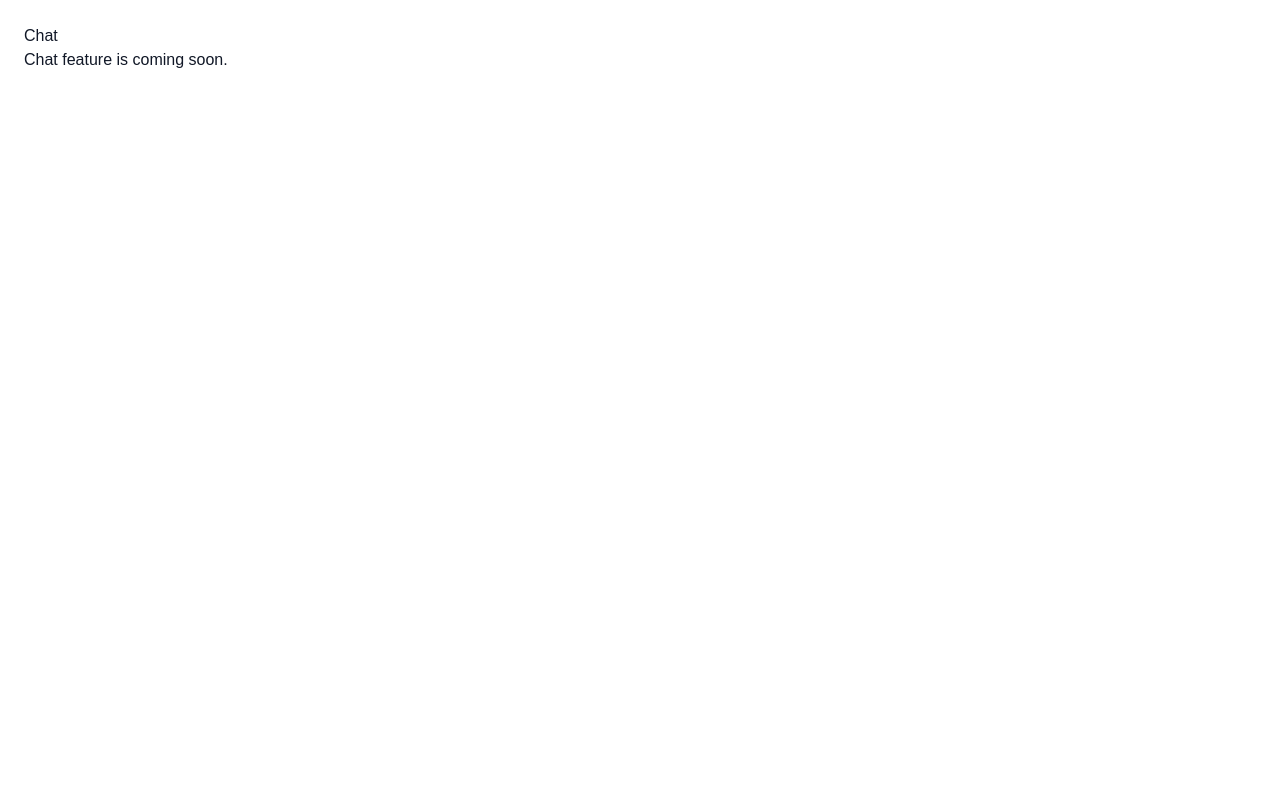
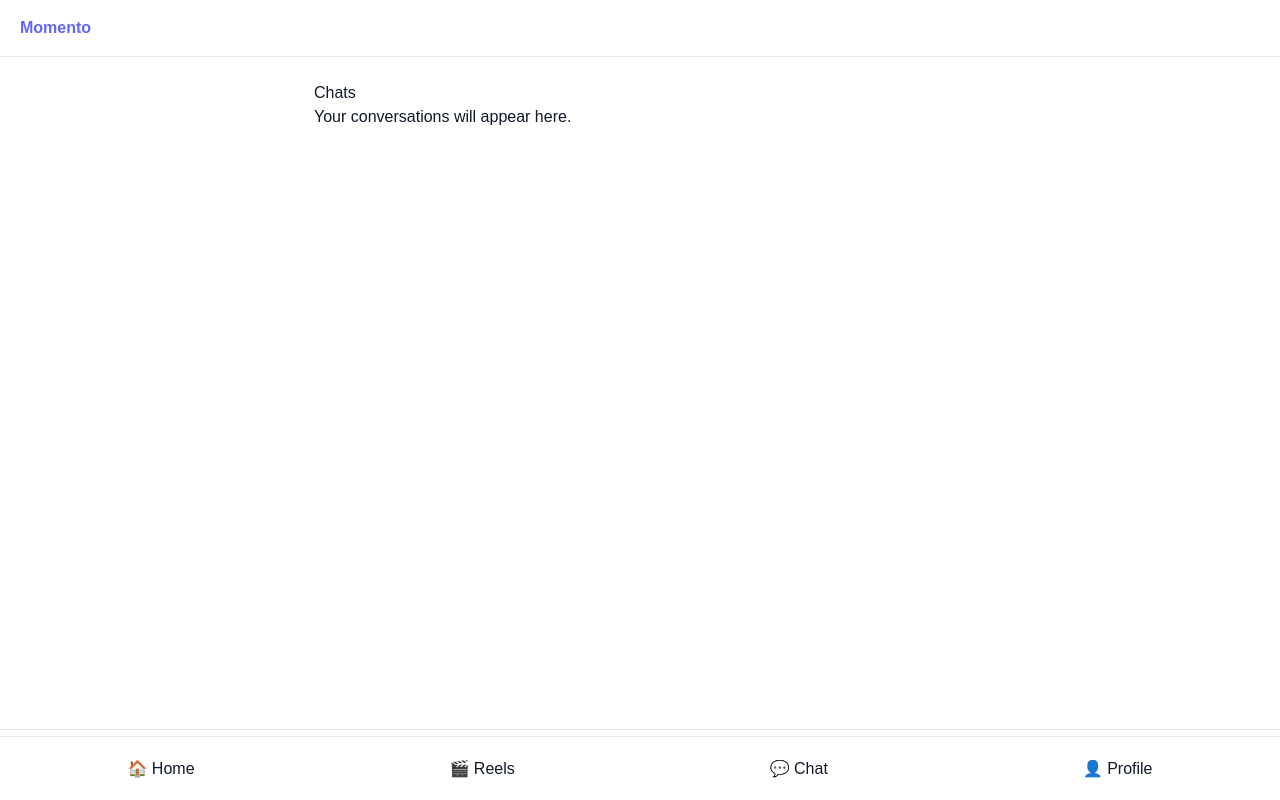
Before and after one commit to kuldeepvermas6364-oss/Momento-0.2, a Next.js app: page /chat in a window 1280 px wide. Built offline with nearby package versions, Linux system fonts and the light colour scheme.

Commit message:
Update page.tsx

```diff
--- a/app/chat/page.tsx
+++ b/app/chat/page.tsx
@@ -1,8 +1,19 @@
+import MainLayout from "@/components/layout/MainLayout";
+
 export default function ChatPage() {
   return (
-    <main style={{ padding: "24px" }}>
-      <h1>Chat</h1>
-      <p>Chat feature is coming soon.</p>
-    </main>
+    <MainLayout>
+      <div
+        style={{
+          maxWidth: "700px",
+          margin: "0 auto",
+          padding: "24px",
+        }}
+      >
+        <h1>Chats</h1>
+
+        <p>Your conversations will appear here.</p>
+      </div>
+    </MainLayout>
   );
 }
```
